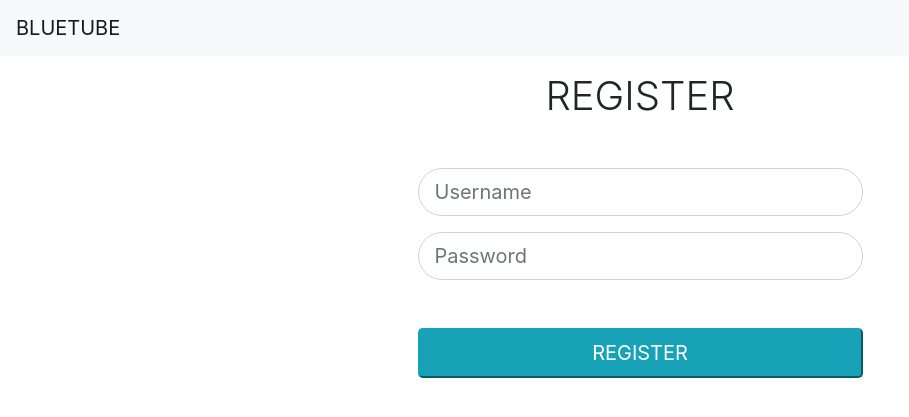
After one commit to Prowind11/FYPJProject, a Flask app: page /register in a window 1280 px wide. The commit adds this page. Shown: the top 417 px of the page, without its empty margins (0-909 px from the left). Run offline with Flask 2, Linux system fonts and the light colour scheme; some libraries are stand-ins or nearby versions.

Commit message:
1. added register and login html 2. If got time, register and login will be integrated with the website recommender 3. then user action will affect/slightly affect what the movie will recommend

```diff
--- a/main.py
+++ b/main.py
@@ -7,6 +7,7 @@ import sap_hana_connection as conn
 import requests
 
 app = Flask(__name__)
+app.secret_key = "SomeSecretKeyIKnow"
 api_key = "d9ada7322b38e573bf5cd6e8d09091fe"
 base_url = "https://api.themoviedb.org/3/movie/"
 
@@ -96,5 +97,28 @@ def get_recommend_movie():
 @app.route('/show_all_algorithms')
 def show_all_algorithms():
     return render_template('show_all_algorithms.html')
+
+@app.route('/login',methods=['GET', 'POST'])
+def login():
+    # if 'username' in session: # session is from flask, session is the browser window, so if close browser window totally, session data gone
+    #         return redirect(url_for('login'))
+    # else:
+    #     if request.method == "POST":
+    #         form = request.form
+    #         username = data.login_user(form['username'], form['password'])
+    #         if username is None:
+    #             error = "You have entered an invalid username or password"
+    #             print("Login Failed!")
+    #         else:
+    #             session['username'] = username
+    #             return redirect(url_for('index'))
+    #         flash(error)
+
+    return render_template('login.html',isIndex=True)
+
+@app.route('/register',methods=['GET', 'POST'])
+def register():
+    return render_template('register.html',isIndex=True)
+
 if __name__ == '__main__':
     app.run(debug=True)
--- a/templates/includes/base_template.html
+++ b/templates/includes/base_template.html
@@ -18,6 +18,11 @@
 </head>
 
 <body>
+  {% if isIndex %}
+  <nav class="navbar navbar-expand-lg navbar-light bg-light">
+    <a class="navbar-brand" href="#">BLUETUBE</a>
+  </nav>
+  {% else %}
   <nav class="navbar navbar-expand-lg navbar-light bg-light">
     <a class="navbar-brand" href="#">BLUETUBE</a>
     <button class="navbar-toggler" type="button" data-toggle="collapse" data-target="#navbarSupportedContent" aria-controls="navbarSupportedContent" aria-expanded="false" aria-label="Toggle navigation">
@@ -58,12 +63,13 @@
           <a class="nav-link disabled" href="#">Disabled</a>
         </li> -->
       </ul>
-
+<!--
       <form class="form-inline my-2 my-lg-0">
         <input class="form-control mr-sm-2" type="search" placeholder="Search" aria-label="Search">
         <button class="btn btn-outline-success my-2 my-sm-0" type="submit">Search</button>
-      </form>
+      </form> -->
     </div>
+    {% endif %}
   </nav>
     {% block body %}{% endblock %}
 </body>
--- /dev/null
+++ b/templates/register.html
@@ -0,0 +1,31 @@
+{% extends "includes/base_template.html" %}
+{% block title %}Create your account{% endblock %}
+
+{% block head %}
+<link rel="stylesheet" type="text/css" href="/static/styles/login.css">
+{% endblock %}
+
+{% block body %}
+<div class="container">
+    <div class="row justify-content-center h-100">
+        <div class="col-lg-5 col-md-7">
+            <form class="text-center"  method="post">
+                <h1 class="mb-5 font-weight-light text-uppercase mt-3">Register</h1>
+                <div class="form-group">
+                    <input id='username' type="text" class="form-control rounded-pill form-control-lg" placeholder="Username">
+                </div>
+                <div class="form-group">
+                    <input id='password' type="password" class="form-control rounded-pill form-control-lg" placeholder="Password">
+                </div>
+
+                <button type="submit"
+                    class="btn-info mt-5 btn-lg btn-custom btn-block text-uppercase ">Register</button>
+
+            </form>
+        </div>
+
+    </div>
+
+</div>
+
+{% endblock %}
```
Also changed, not shown: templates/home.html (added, +15 -0 lines), templates/login.html (added, +32 -0 lines), sap_hana_connection.py (line endings or trailing spaces).
